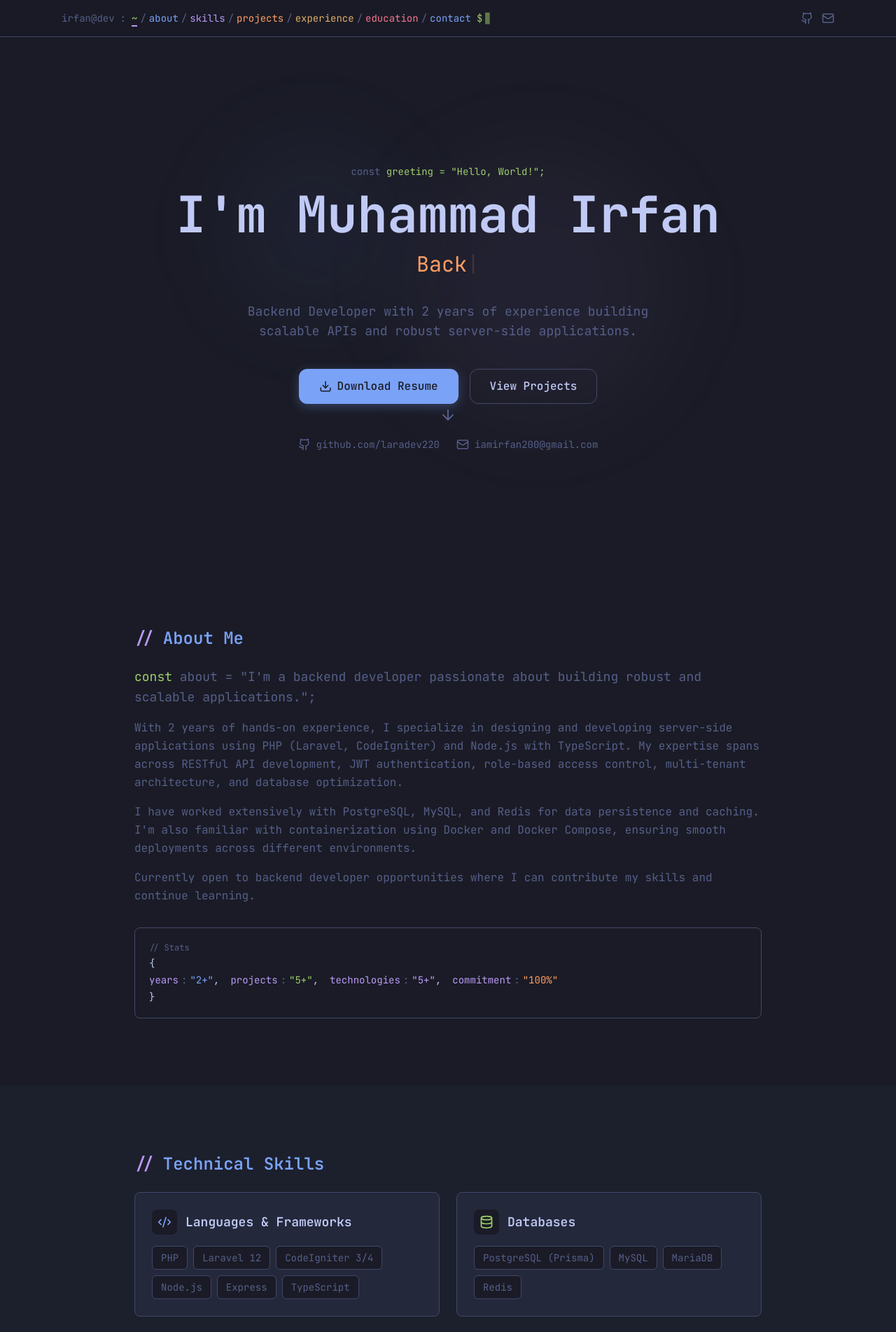
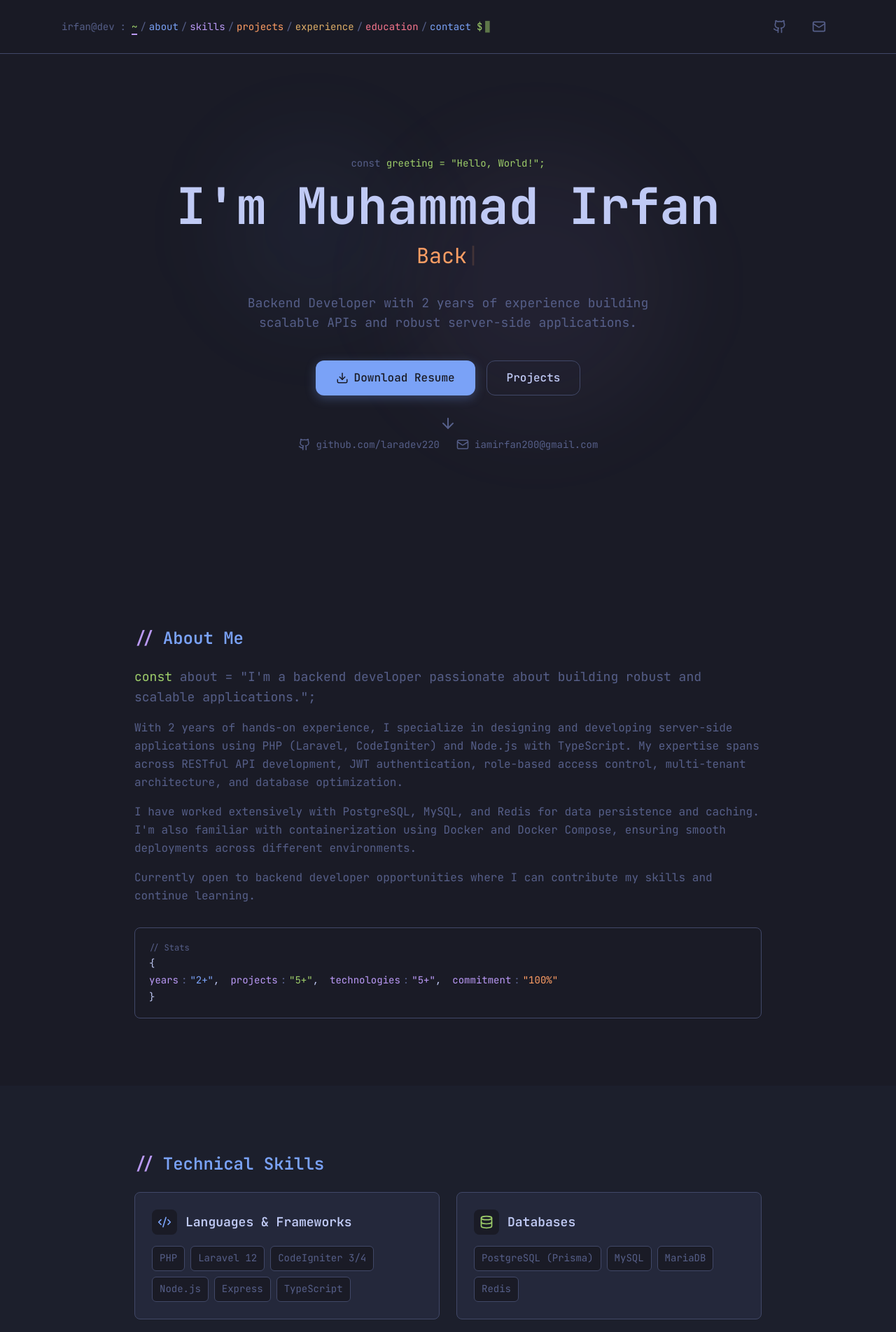
Before and after one commit to laradev220/portfolio, a React (Vite) app: page / in a window 1280 px wide. Shown: the top 1903 px of the page at 70% size. Built offline with nearby package versions, Linux system fonts and the light colour scheme; the HTML template or start-up script is replaced by a standard one.

Commit message:
me go mobile responsive

```diff
--- a/src/components/Contact.jsx
+++ b/src/components/Contact.jsx
@@ -58,7 +58,7 @@ export default function Contact() {
                   href={method.href}
                   target={method.href.startsWith('http') ? '_blank' : '_self'}
                   rel="noopener noreferrer"
-                  className={`bg-tokyo-surface border border-tokyo-border rounded-lg p-4 md:p-6 text-center block ${method.hoverColor} transition-colors group`}
+                  className={`bg-tokyo-surface border border-tokyo-border rounded-lg p-4 md:p-6 text-center block ${method.hoverColor} transition-colors group touch-target`}
                   whileHover={{ scale: 1.03, y: -4 }}
                   whileTap={{ scale: 0.98 }}
                 >
@@ -74,7 +74,7 @@ export default function Contact() {
                 </motion.a>
               ) : (
                 <motion.div
-                  className="bg-tokyo-surface border border-tokyo-border rounded-lg p-4 md:p-6 text-center"
+                  className="bg-tokyo-surface border border-tokyo-border rounded-lg p-4 md:p-6 text-center touch-target"
                   whileHover={{ scale: 1.03, y: -4 }}
                 >
                   <motion.div
--- a/src/components/Hero.jsx
+++ b/src/components/Hero.jsx
@@ -119,30 +119,31 @@ export default function Hero() {
           <motion.a
             href="/resume.pdf"
             download
-            className="btn-primary flex items-center gap-2 text-sm md:text-base"
+            className="btn-primary flex items-center gap-2 text-sm md:text-base touch-target"
             whileHover={{ scale: 1.02 }}
             whileTap={{ scale: 0.98 }}
           >
             <Download size={18} />
-            Download Resume
+            <span className="hidden sm:inline">Download Resume</span>
+            <span className="sm:hidden">Resume</span>
           </motion.a>
           <motion.a
             href="#projects"
-            className="btn-secondary text-sm md:text-base"
+            className="btn-secondary text-sm md:text-base touch-target"
             whileHover={{ scale: 1.02 }}
             whileTap={{ scale: 0.98 }}
           >
-            View Projects
+            Projects
           </motion.a>
         </motion.div>
 
         {/* Social Links */}
-        <motion.div variants={itemVariants} className="flex flex-col md:flex-row justify-center gap-3 md:gap-6">
+        <motion.div variants={itemVariants} className="flex flex-col md:flex-row justify-center gap-2 md:gap-6">
           <motion.a
             href="https://github.com/laradev220"
             target="_blank"
             rel="noopener noreferrer"
-            className="flex items-center gap-2 text-tokyo-muted hover:text-tokyo-text transition-colors text-xs md:text-sm"
+            className="flex items-center gap-2 text-tokyo-muted hover:text-tokyo-text transition-colors text-xs md:text-sm p-2 touch-target md:p-0 rounded-md"
             whileHover={{ x: 5 }}
           >
             <Github size={18} />
@@ -150,7 +151,7 @@ export default function Hero() {
           </motion.a>
           <motion.a
             href="mailto:iamirfan200@gmail.com"
-            className="flex items-center gap-2 text-tokyo-muted hover:text-tokyo-text transition-colors text-xs md:text-sm"
+            className="flex items-center gap-2 text-tokyo-muted hover:text-tokyo-text transition-colors text-xs md:text-sm p-2 touch-target md:p-0 rounded-md"
             whileHover={{ x: 5 }}
           >
             <Mail size={18} />
--- a/src/components/Navbar.jsx
+++ b/src/components/Navbar.jsx
@@ -73,24 +73,24 @@ export default function Navbar({ activeSection }) {
           </div>
         </div>
 
-        <div className="flex items-center gap-2 md:gap-3">
+        <div className="flex items-center gap-1 md:gap-3">
           <motion.a
             href="https://github.com/laradev220"
             target="_blank"
             rel="noopener noreferrer"
-            className="text-tokyo-muted hover:text-tokyo-text transition-colors"
+            className="p-2 md:p-0 text-tokyo-muted hover:text-tokyo-text transition-colors rounded-md touch-target"
             whileHover={{ scale: 1.1, rotate: [0, 5, -5, 0] }}
             whileTap={{ scale: 0.9 }}
           >
-            <Github size={18} />
+            <Github size={20} />
           </motion.a>
           <motion.a
             href="mailto:iamirfan200@gmail.com"
-            className="text-tokyo-muted hover:text-tokyo-text transition-colors"
+            className="p-2 md:p-0 text-tokyo-muted hover:text-tokyo-text transition-colors rounded-md touch-target"
             whileHover={{ scale: 1.1, rotate: [0, 5, -5, 0] }}
             whileTap={{ scale: 0.9 }}
           >
-            <Mail size={18} />
+            <Mail size={20} />
           </motion.a>
         </div>
       </div>
--- a/src/components/Skills.jsx
+++ b/src/components/Skills.jsx
@@ -66,7 +66,7 @@ export default function Skills() {
                   {category.skills.map((skill, skillIndex) => (
                     <motion.span
                       key={skill}
-                      className="px-3 py-1.5 text-sm bg-tokyo-bg border border-tokyo-border rounded-md text-tokyo-muted"
+                      className="px-2.5 py-1.5 text-xs sm:text-sm bg-tokyo-bg border border-tokyo-border rounded-md text-tokyo-muted touch-target-sm"
                       initial={{ opacity: 0, scale: 0.8 }}
                       whileInView={{ opacity: 1, scale: 1 }}
                       viewport={{ once: true }}
--- a/src/index.css
+++ b/src/index.css
@@ -117,3 +117,104 @@ body {
 .matrix-column {
   animation: matrixFall 15s linear infinite;
 }
+
+.touch-target {
+  min-width: 44px;
+  min-height: 44px;
+  display: flex;
+  align-items: center;
+  justify-content: center;
+}
+
+.touch-target-sm {
+  min-width: 36px;
+  min-height: 36px;
+}
+
+@media (max-width: 767px) {
+  .touch-target-sm {
+    min-width: 40px;
+    min-height: 40px;
+  }
+}
+
+@media print {
+  body {
+    background-color: white !important;
+    color: black !important;
+    font-size: 12pt;
+    line-height: 1.5;
+  }
+
+  .bg-tokyo-bg,
+  .bg-tokyo-surface,
+  .bg-tokyo-surface\/30 {
+    background-color: white !important;
+  }
+
+  .border-tokyo-border,
+  .border-tokyo-border\/50 {
+    border-color: #ccc !important;
+  }
+
+  .text-tokyo-text { color: #000 !important; }
+  .text-tokyo-muted { color: #444 !important; }
+  .text-tokyo-blue { color: #0066cc !important; }
+  .text-tokyo-green { color: #008800 !important; }
+  .text-tokyo-purple { color: #8800cc !important; }
+  .text-tokyo-orange { color: #cc6600 !important; }
+  .text-tokyo-red { color: #cc0000 !important; }
+  .text-tokyo-yellow { color: #999900 !important; }
+
+  nav,
+  footer,
+  .fixed,
+  button,
+  a[href],
+  .motion-div {
+    display: none !important;
+  }
+
+  section {
+    page-break-after: always;
+    padding: 20px 0;
+  }
+
+  section:last-child {
+    page-break-after: avoid;
+  }
+
+  h1, h2, h3 {
+    color: black !important;
+    page-break-after: avoid;
+  }
+
+  a {
+    color: black !important;
+    text-decoration: underline;
+  }
+
+  a[href]::after {
+    content: " (" attr(href) ")";
+    font-size: 10pt;
+    color: #666;
+  }
+
+  .project-card,
+  .bg-tokyo-surface {
+    border: 1px solid #ccc !important;
+    box-shadow: none !important;
+  }
+
+  .btn-primary,
+  .btn-secondary {
+    display: none !important;
+  }
+}
+
+@media (min-width: 768px) {
+  .touch-target-md {
+    min-width: 44px;
+    min-height: 44px;
+  }
+}
```
Also changed, not shown: 4 other files (tests, documents, lock files or other folders).
